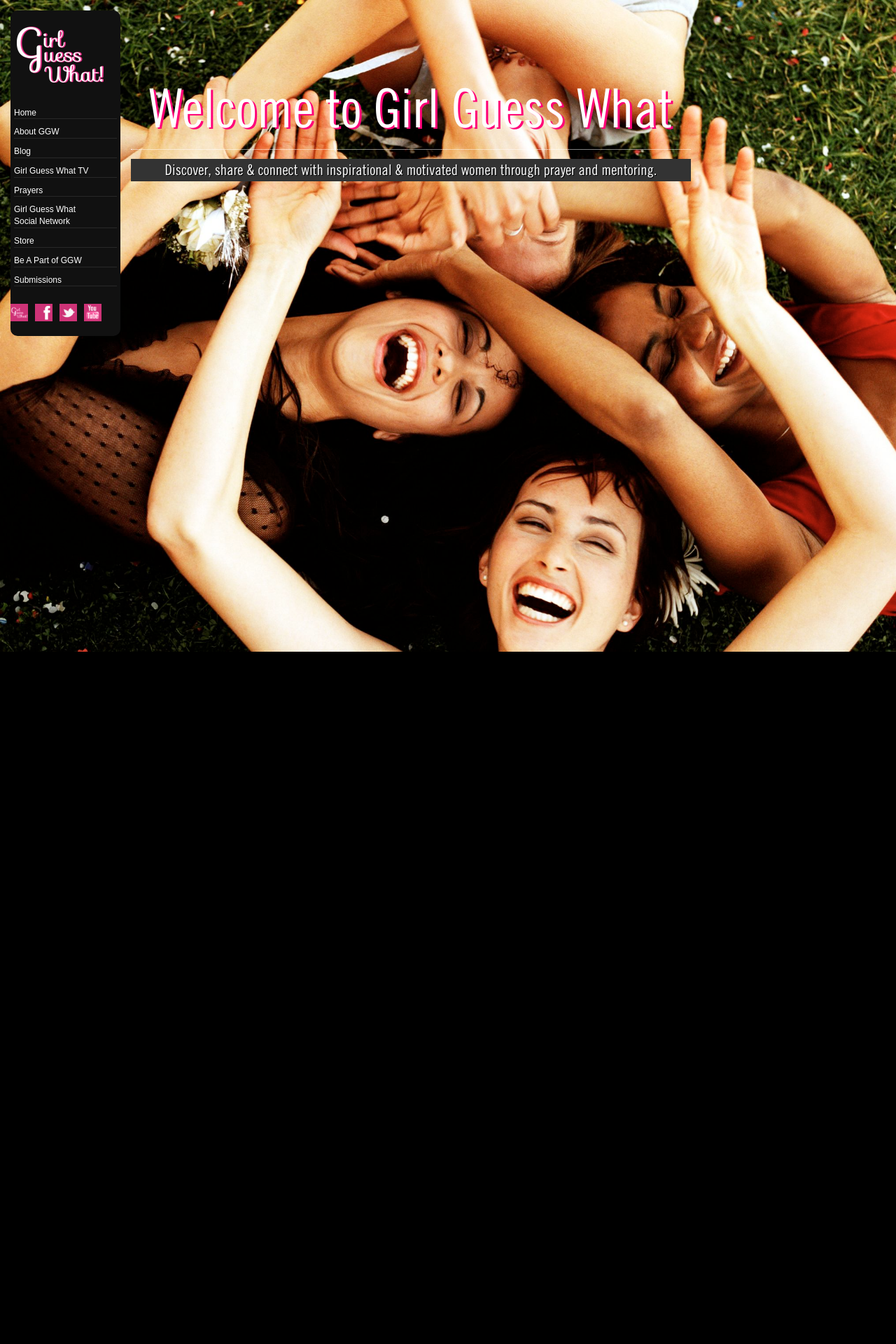
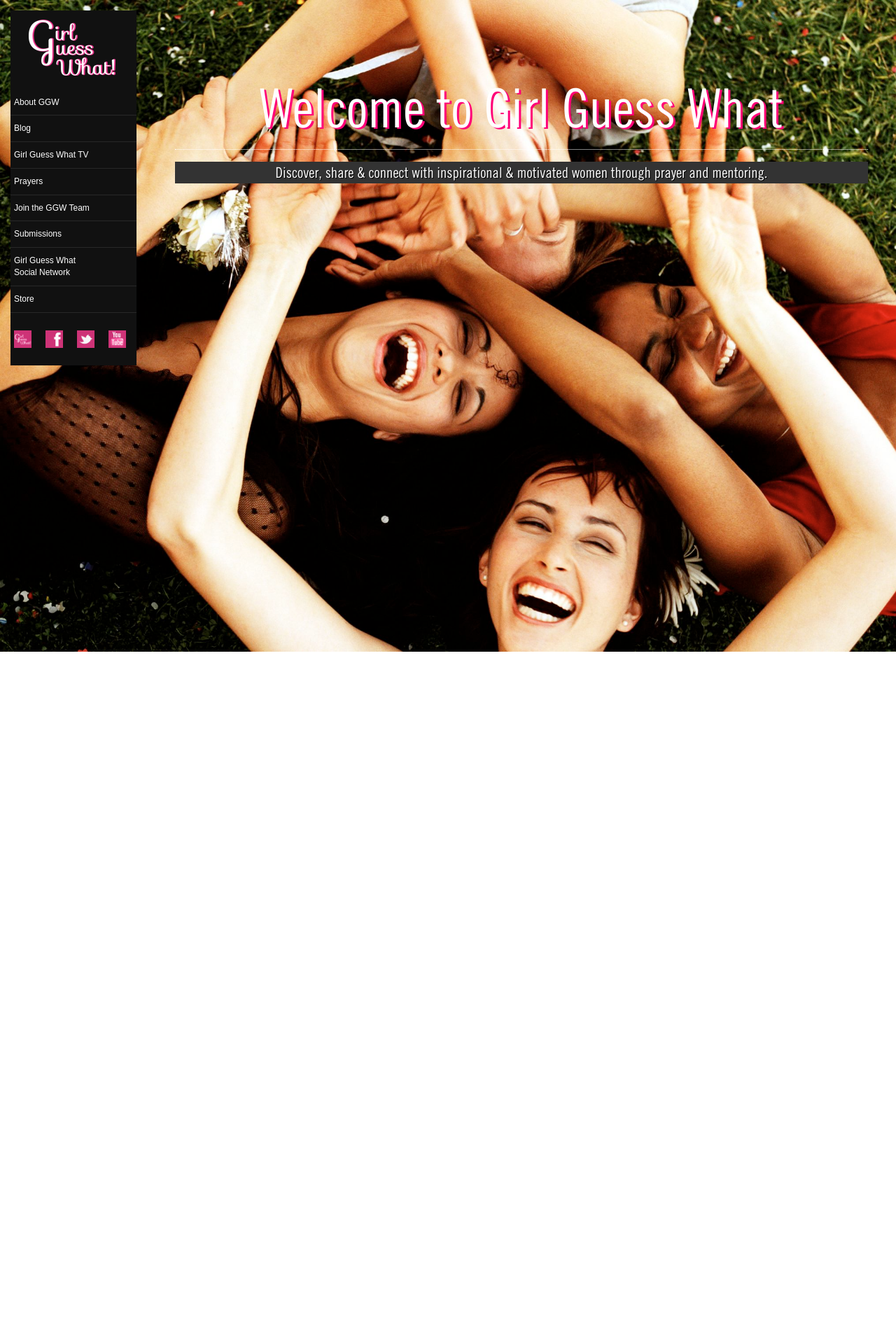
Before and after one commit to merritt212/ggw, a PHP site: page / in a window 1280 px wide. Shown: the top 1920 px of the page at 70% size. Run offline with PHP 8.4, Linux system fonts and the light colour scheme.

Commit message:
updated stucture and styling

```diff
--- a/_social/themes/dolphin/style.css
+++ b/_social/themes/dolphin/style.css
@@ -19,7 +19,7 @@ h1, h3, h4, h5 {
 font-family: 'Segoe UI', Tahoma, Arial, Verdana, sans-serif;
 font-weight: 300;
 }
-a {
+a, a:visited {
 color:#333;
 text-decoration: none;
 }
@@ -531,8 +531,7 @@ overflow: auto;
 float: left;
 }
 .message-type-map img, .message-type-map iframe {
-width: 100%;
-float: left;
+width: 100%; margin-bottom: 20px;
 }
 .message-type-image {
 float: left;
--- a/css/soul.css
+++ b/css/soul.css
@@ -36,47 +36,40 @@
 
 html { height: 100%;}
 body { margin: 0; font-family: Arial, Helvetica, sans-serif; font-size: 13px; line-height: 1.5; position: relative; height: 100%; }
-.swiper-container { width: 100%; height: 100%; color: #fff; text-align: center; }
-.red-slide { background: #ca4040; }
-.blue-slide { background: #4390ee;}
-.orange-slide { background: #ff8604; }
-.green-slide { background: #49a430; }
-.pink-slide { background: #973e76; }
-.swiper-slide .title { font-style: italic; font-size: 42px; margin-top: 80px; margin-bottom: 0; line-height: 45px; }
+.swiper-container { width: 100%; height: 100%; color: #333; }
+.swiper-slide .title { font-style: italic; font-size: 42px; margin-top: 20px; margin-bottom: 0; line-height: 45px; }
+.content { width: auto; height: 100%; overflow-y: auto; margin-left: 250px; padding-right: 40px; }
 
-.pagination { position: absolute; z-index: 20; right: 10px; bottom: 10px; }
+.pagination { position: absolute; z-index: 20; right: 10px; bottom: 10px; display:  none; }
 .swiper-pagination-switch { display: inline-block; width: 8px; height: 8px; border-radius: 8px; background: #222; margin-right: 5px; opacity: 0.8; border: 1px solid #fff; cursor: pointer; }
 .swiper-visible-switch { background: #aaa; }
 .swiper-active-switch { background: #fff; }
 h1 { font-family: 'TradeGothicCondensed'; font-size: 77px; color: #fff; padding: 0; margin: 0; font-weight: normal; }
 h2 { font-family: 'TradeGothicCondensed'; font-size: 21px; font-weight: normal; color: #fff; }
-h3 { font-family: 'TradeGothicCondensed'; font-size: 21px; font-weight: normal; color: #000; padding-left: 10px; }
-h4 { font-family: 'TradeGothicCondensed'; font-size: 17px; font-weight: normal; color: #000; padding: 0 0 10px 10px; }
-h5 { font-family: 'TradeGothicCondensed'; font-size: 17px; font-weight: bold; color: #000; padding: 0 0 0 10px; }
+h3 { font-family: 'TradeGothicCondensed'; font-size: 21px; font-weight: normal; color: #000; }
+h4 { font-family: 'TradeGothicCondensed'; font-size: 17px; font-weight: normal; color: #000; padding: 0; }
+h5 { font-family: 'TradeGothicCondensed'; font-size: 17px; font-weight: bold; color: #000; padding: 0; margin: 0; }
 
-p { padding: 0 5px; text-align: justify; font-size: .9em; }
+p { padding: 0 ; text-align: justify; font-size: .9em; }
 #response { text-align: center; margin: -10px 0 10px 0; }
 	#response p { width: 350px; margin-left: 77px; }
-#form h1 { margin-bottom: 10px; text-align: center; }
-#form ul { width: 300px; margin-left: 180px; text-align: center; }
-#form ul li { list-style: none; float: left; }
-input[type=text] { border: 1px solid #777; color: #212121; float: left; margin: 0 10px 0 0; height: 34px; padding: 5px; }
-input[type=email] { border: 1px solid #777; color: #212121; float: left; margin: 0 10px 0 0; height: 34px; padding: 5px; }
+
+input[type=text] { border: 1px solid #777; color: #212121; float: left; padding: 0; }
+input[type=email] { border: 1px solid #ccc; color: #333; padding: 7px 10px; }
 input[type=submit] { float: left; background: #46ccd0; color: #fff; border: none; padding: 8px; cursor: pointer; }
 
-nav { position: fixed; z-index: 1000; top: 15px; left: 15px; width: 157px; background: #111; text-align: left; padding: 0; margin: 0; }
-	nav .button { text-align: left; background: #111; color: #fff; line-height: 1.4em !important; margin: 0 !important; border-bottom: 1px solid #282828; border-top: none !important; border-left: none; border-right: none; width: 100%; font-size: 12px; }
+nav { position: fixed; z-index: 1000; top: 15px; left: 15px; background: #111; text-align: left; padding: 0; margin: 0; }
+
+nav .button { text-align: left; background: #111; color: #fff; line-height: 1.4em !important; border-bottom: 1px solid #282828; border-top: none !important; border-left: none; border-right: none; width: 100%; font-size: 12px; text-decoration: none; }
 	nav .button:hover { background: #ff0077; color: #fff; border-bottom: 1px solid #282828; border-top: none; border-left: none; border-right: none; height: auto; }
-	nav ul { margin: 0; padding: 0; }
-	nav li { margin: 0; border: none; list-style: none; padding: 5px; }
-    nav img { margin-left: -10px; }
-    nav a { text-decoration: none; display: block; padding: 0; }
+	nav ul { margin: 0; padding: 0; text-align: center; }
 
-#home { background: #000; position: relative; top: 0; bottom: 0; }
+    nav li { cursor: pointer; padding: 5px 0; text-align: center; margin: 0; border: none; list-style: none; text-decoration: none; display: block; }
+    nav li a { cursor: pointer; color: #fff; text-decoration: none; padding: 5px; margin: 0; display: block; }
+#home { background: url(../images/laughing.jpg) center top no-repeat #fff; background-size: 100%; position: relative; top: 0; bottom: 0; }
     #home img { width: 100%; }
-	#home h1 { width: 800px; position: absolute; top: 97px; padding: 0 !important; left: 187px; text-align: center; z-index: 10; text-shadow: 3px 2px #ff0077; border-bottom: 1px dotted #fff; }
-	#home h2 { background: #333; width: 800px; position: absolute; top: 210px; padding: 0 !important; left: 187px; text-align: center; z-index: 10; text-shadow: 1px 1px #000; }
-#content { background: #333; height: 100% !important; }
+	#home h1 { margin-top: 97px; padding: 0 !important; text-align: center; text-shadow: 3px 2px #ff0077; border-bottom: 1px dotted #fff; }
+	#home h2 { background: #333; padding: 0 !important; text-align: center; text-shadow: 1px 1px #000; }
 #about { overflow-x: hidden; overflow-y: auto; height: 800px; padding:0 20px; }
 #blog { overflow-x: hidden; overflow-y: auto; height: 800px; padding-top: 0px; }
 #videoSessions { overflow-x: hidden; overflow-y: auto; height: 800px; }
@@ -92,16 +85,75 @@ nav { position: fixed; z-index: 1000; top: 15px; left: 15px; width: 157px; backg
 .bottomSpace { height:  300px; width: 100px; display: block; }
 input[type=text] { width: 150px; }
 .navsocial { width: 25px !important; margin-right: 10px; padding: 10px 0; }
-.candles img { width: 100px; margin: 5px 0; }
 
 .vote { margin: 0 0 10px 0; }
 .vote .button { background: #ce3377 !important; color: #fff; border: none; -moz-border-radius: 2px; -webkit-border-radius: 2px; border-radius: 2px; -khtml-border-radius: 2px; }
 .submitPrayer .button { background: #ce3377 !important; color: #fff; border: none; -moz-border-radius: 2px; -webkit-border-radius: 2px; border-radius: 2px; -khtml-border-radius: 2px; margin-right: 30px; }
-.prayer { margin: 10px 10px 0 10px !important; /* border-bottom: 1px dashed #333 !important;*/ border-top: 1px dashed #333 !important; padding-top: 10px; }
+.prayer { border-top: 1px dashed #333 !important; padding: 10px; }
+.prayer:hover { background: #f7f7f7; border-top: 1px dashed #333; }
 .left { float: left !important; }
 .right { float: right !important; }
 .rc { -moz-border-radius: 10px; -webkit-border-radius: 10px; border-radius: 10px; -khtml-border-radius: 10px; }
 .clear { clear: both; }
-
 .innertube-10 { padding: 10px; }
 .innertube-20 { padding: 20px; }
+iframe { margin-bottom: 20px; display: block; }
+.leftimgfloat { float: left; margin-right: 30px; }
+.rightimgfloat { float: right; margin-left: 30px; }
+.no-bullet li { list-style: none; }
+.m0 { margin: 0; }
+.m5 { margin: 5px; }
+
+.m10 { margin: 10px; }
+.m15 { margin: 15px; }
+.m20 { margin: 20px; }
+.m-r-0 { margin-right: 0; }
+.m-r-5 { margin-right: 5px; }
+.m-r-10 { margin-right: 10px; }
+.m-r-15 { margin-right: 15px; }
+.m-r-20 { margin-right: 20px; }
+
+
+.m-l-0 { margin-left: 0; }
+.m-l-5 { margin-left: 5px; }
+.m-l-10 { margin-left: 10px; }
+.m-l-15 { margin-left: 15px; }
+.m-l-20 { margin-left: 20px; }
+
+.m-b-0 { margin-bottom: 0; }
+.m-b-5 { margin-bottom: 5px; }
+.m-b-10 { margin-bottom: 10px; }
+.m-b-15 { margin-bottom: 15px; }
+.m-b-20 { margin-bottom: 20px; }
+
+.p0 { padding: 0; }
+.p5 { padding: 5px; }
+.p10 { padding: 10px; }
+.p15 { padding: 15px; }
+.p20 { padding: 20px; }
+
+.p-r-0 { padding-right: 0; }
+.p-r-5 { padding-right: 5px; }
+.p-r-10 { padding-right: 10px; }
+.p-r-15 { padding-right: 15px; }
+.p-r-20 { padding-right: 20px; }
+
+.p-l-0 { padding-left: 0; }
+.p-l-5 { padding-left: 5px; }
+.p-l-10 { padding-left: 10px; }
+.p-l-15 { padding-left: 15px; }
+.p-l-20 { padding-left: 20px; }
+
+.p-b-5 { padding-bottom: 0; }
+.p-b-0 { padding-bottom: 5px; }
+.p-b-10 { padding-bottom: 10px; }
+.p-b-15 { padding-bottom: 15px; }
+.p-b-20 { padding-bottom: 20px; }
+.candles { width: 100px; }
+.candles a { background: #ce3377; color: #fff; display: block; -moz-border-radius: 4px; -webkit-border-radius: 4px; border-radius: 4px; -khtml-border-radius: 4px; padding: 5px 10px; text-decoration: none; text-align: center; }
+.candles a:hover { background: #ff0077; color: #fff; }
+table { width: 100%; border: 0; }
+
+td { padding: 10px; }
+.table-striped tr:nth-child(even) { background: #f7f7f7; }
+.table-striped tr:hover { background: #f0f0f0; }
--- a/index.html
+++ b/index.html
@@ -21,20 +21,146 @@
 </head>
 <body>
   <div class="swiper-container">
-<nav class="rc">
-  <ul class="button-group-docs no-bullet">
+      <div class="swiper-wrapper">
+      <div class="swiper-slide" id="home">
+        <div class="content">
+          <h1>Welcome to Girl Guess What</h1>
+          <h2>Discover, share & connect with inspirational & motivated women through prayer and mentoring.</h2>
+        </div>
+      </div>
+      <div class="swiper-slide">
+        <div class="content">
+            <div class="title">About Girl Guess What</div>
+             <p>Girl Guess What is a faith based women's organization geared to enlighten, empower, and unite women from all walks of life. We are a social media network dedicated to women's life stories. We represent women that have experienced God's power or yearn for it. We Stand for a new era of women that are trusting God on their journey to fulfill their God given purpose.</p>
 
-    <li><a href="#" class="innertube-10"><img src="images/girl_guess_what_logo_nav.png" alt="Girl Guess What Logo" /></a></li>
-    <li><a href="#" class="button">Home</a></li>
-    <li><a href="#about" class="button">About GGW</a></li>
-    <li><a href="#blog" class="button">Blog</a></li>
-    <li><a href="#videoSessions" class="button">Girl Guess What TV</a></li>
-    <li><a href="#prayers" class="button">Prayers</a></li>
-    <li><a href="http://girlguesswhat.com/social" class="button">Girl Guess What<br> Social Network</a></li>
-    <li><a href="http://jckvh.ezkhd.servertrust.com/" target="_blank" class="button">Store</a></li>
-    <li><a href="#join" class="button">Be A Part of GGW</a></li>
+              <h5>Mission</h5>
+              <p>To showcase and raise awareness of God operating throughout the world in many women's lives. Girl Guess What offers a network of prayer and mentorship that inspires, uplifts, and connects women globally. We, at GGW, provide a platform for a diverse group of women who share about life through testimonies that impact their beliefs, faith, health, culture, daily challenges, experiences, relationships, goals, purpose, success, and interests creating a virtual sisterhood.</p>
+              <h5>Vision</h5>
+              <p>
+Girl Guess What envisions that by showcasing life stories we are able to bring each other closer to God. We hope this gives women an opportunity to voice themselves in a intimate setting where they can achieve personal fulfillment and growth. As a sisterhood we are motivated to join together to receive healing, clarity, hope, peace, deliverance, love, and favor. We pray women will fellowship and encounter God now!</p>
 
-    <li><a href="#contactUs" class="button">Submissions</a></li>
+            <p>
+                <h5>Board of Directors</h5>
+                <img alt="Marriam Chafera" src="images/marriam_chafera_small.jpg" title="Marriam Chafera" class="leftimgfloat">
+                <h5>Marriam Mcmillian</h5> - <em>CEO, Founder</em><br>
+                <a href="mailto:marriam@girlguesswhat.com?subject=Girl Guess What Inquiry">marriam@girlguesswhat.com</a>
+                <br><br>
+                <strong>Marriam Chafera McMillian</strong> is an actress, designer, and philanthropist. Born and raised in New York and Dallas, McMillian attended Texas Southern University majoring in business management, and California Design College majoring in fashion design. The founding of "<strong>Girl Guess What</strong>" stemmed from a testimony of her own, the power to overcome many obstacles, and eventually rising to the beginning of something new and refreshing in her life. As a woman of God, McMillian believes one of her many callings will materialize through acting and "Girl Guess What", an organization that will touch and empower the lives of woman of all ages.
+            </p>
+
+
+      </div>
+      </div>
+      <div class="swiper-slide">
+        <div class="content">
+            <div class="title">Blog</div>
+        </div>
+      </div>
+      <div class="swiper-slide">
+        <div class="content">
+            <div class="title">Girl Guess What TV</div>
+            <h4>Description about this section goes here.</h4>
+            <iframe src="http://player.vimeo.com/video/18886355?title=0&amp;byline=0&amp;portrait=0" width="100%" height="370" frameborder="0" webkitallowfullscreen="" mozallowfullscreen="" allowfullscreen=""></iframe>
+            <iframe src="http://player.vimeo.com/video/18952185?title=0&amp;byline=0&amp;portrait=0" width="100%" height="370" frameborder="0" webkitallowfullscreen="" mozallowfullscreen="" allowfullscreen=""></iframe>
+
+            <iframe src="http://player.vimeo.com/video/18967093?title=0&amp;byline=0&amp;portrait=0" width="100%" height="370" frameborder="0" webkitallowfullscreen="" mozallowfullscreen="" allowfullscreen=""></iframe>
+
+            <iframe src="http://player.vimeo.com/video/18886355?title=0&amp;byline=0&amp;portrait=0" width="100%" height="370" frameborder="0" webkitallowfullscreen="" mozallowfullscreen="" allowfullscreen=""></iframe>
+
+            <iframe src="http://player.vimeo.com/video/18952185?title=0&amp;byline=0&amp;portrait=0" width="100%" height="370" frameborder="0" webkitallowfullscreen="" mozallowfullscreen="" allowfullscreen=""></iframe>
+
+            <iframe src="http://player.vimeo.com/video/18967093?title=0&amp;byline=0&amp;portrait=0" width="100%" height="370" frameborder="0" webkitallowfullscreen="" mozallowfullscreen="" allowfullscreen=""></iframe>
+
+            <iframe src="http://player.vimeo.com/video/18886355?title=0&amp;byline=0&amp;portrait=0" width="100%" height="370" frameborder="0" webkitallowfullscreen="" mozallowfullscreen="" allowfullscreen=""></iframe>
+
+            <iframe src="http://player.vimeo.com/video/18952185?title=0&amp;byline=0&amp;portrait=0" width="100%" height="370" frameborder="0" webkitallowfullscreen="" mozallowfullscreen="" allowfullscreen=""></iframe>
+
+            <iframe src="http://player.vimeo.com/video/18967093?title=0&amp;byline=0&amp;portrait=0" width="100%" height="370" frameborder="0" webkitallowfullscreen="" mozallowfullscreen="" allowfullscreen=""></iframe>
+        </div>
+      </div>
+      <div class="swiper-slide">
+        <div class="content" id="prayers">
+            <div class="title">Prayers</div>
+            <p>Share your heart's prayers and we will join you in prayer.</p>
+
+
+            <table cellpadding="0" cellspacing="0" border="0" class="table-striped">
+                <tr>
+                    <td>
+                        <p><strong>Marriam Chafera Mcmillian</strong><br>
+                        I'm praying for peace and guidance on my new journey this year.</p>
+                    </td>
+                    <td class="candles">
+                        <img src="images/candle4.png" alt="4 Prayers">
+                        <a href="#">Praying for you</a>
+                    </td>
+                </tr>
+                <tr>
+                    <td>
+                        <p><strong>Marriam Chafera Mcmillian</strong><br>
+                        I'm praying for peace and guidance on my new journey this year.</p>
+                    </td>
+                    <td class="candles">
+                        <img src="images/candle4.png" alt="4 Prayers">
+                        <a href="#">Praying for you</a>
+                    </td>
+                </tr>
+            </table>
+        </div>
+      </div>
+      <div class="swiper-slide">
+        <div class="content">
+            <div class="title">Join the Girl Guess What Team</div>
+            <p>To inspire and connect women from all walks of life through their life stories</p>
+        </div>
+      </div>
+      <div class="swiper-slide">
+        <div class="content">
+            <div class="title">Submissions</div>
+            <p>
+                <h5>Marriam Mcmillian</h5> - <em>CEO, Founder</em><br>
+                <a href="mailto:marriam@girlguesswhat.com?subject=Girl Guess What Inquiry">marriam@girlguesswhat.com</a>
+            </p>
+            <h4>Join Our Growing Community</h4>
+            <ul class="no-bullet p0">
+              <li class="left m-r-10"><a href="http://girlguesswhat.com/social" target="_blank"><img src="images/social_girl_guess_what_logo.jpg" alt="Join the Girl Guess What Network"></a></li>
+              <li class="left m-r-10"><a href="https://www.facebook.com/pages/Girl-Guess-What/442642842456074" target="_blank"><img src="images/social_facebook.jpg" alt="Like Girl Guess What on Facebook"></a></li>
+              <li class="left m-r-10"><a href="http://twitter.com/girlguesswhattv" target="_blank"><img src="images/social_twitter.jpg" alt="Follow Girl Guess What on Twiiter"></a></li>
+              <li class="left"><a href="http://youtube.com/girlguesswhat" target="_blank"><img src="images/social_youtube.jpg" alt="Subscribe to Girl Guess What on Youtube"></a></li>
+            <div class="clear"></div>
+
+            </ul>
+            <h4>Submit Your Story</h4>
+            <p>
+              Submit your story to <a href="mailto:submissions@girlguesswhat.com?subject=Girl Guess What Story Submission">submissions@girlguesswhat.com</a>.
+            </p>
+
+            <h4 class="p0">Join our email list and stay up to date</h4>
+<form action="http://girlguesswhat.us4.list-manage.com/subscribe/post?u=0fe97e8e083d6ccf41fe36f68&amp;id=2df20f1dd4" method="post" id="mc-embedded-subscribe-form" name="mc-embedded-subscribe-form" class="validate" target="_blank" novalidate="">
+    <ul class="no-bullet p0">
+      <li class="left m-r-10"><input type="email" value="" name="EMAIL" id="mce-EMAIL" placeholder="email address" required=""></li>
+      <li class="left"><input type="submit" value="Subscribe" name="subscribe" id="mc-embedded-subscribe"></li>
+    </ul>
+  <div class="clear"></div>
+</form>
+        </div>
+      </div>
+    </div>
+    <div class="pagination"></div>
+</div>
+
+<nav class="mainnav">
+  <ul class="button-group-docs no-bullet" id="navsection">
+    <li><img src="images/girl_guess_what_logo_nav.png" alt="Girl Guess What Logo" /></li>
+    <li class="button"><a>About GGW</a></li>
+    <li class="button"><a>Blog</a></li>
+    <li class="button"><a>Girl Guess What TV</a></li>
+    <li class="button"><a>Prayers</a></li>
+    <li class="button"><a>Join the GGW Team</a></li>
+    <li class="button"><a>Submissions</a></li>
+
+    <li class="button"><a href="http://girlguesswhat.com/social">Girl Guess What<br> Social Network</a></li>
+    <li class="button"><a href="http://jckvh.ezkhd.servertrust.com/" target="_blank">Store</a></li>
     <li>
     <ul class="no-bullet" id="navsocial">
         <li class="left"><a href="http://girlguesswhat.com/social" target="_blank"><img src="images/social_girl_guess_what_logo.jpg" alt="Join the Girl Guess What Network" class="navsocial" /></a></li>
@@ -43,48 +169,20 @@
         <li class="left"><a href="http://youtube.com/girlguesswhat" target="_blank"><img src="images/social_youtube.jpg" alt="Subscribe to Girl Guess What on Youtube" class="navsocial" /></a></li>
         </li>
     </ul>
-
 </nav>
-      <div class="swiper-wrapper">
-
-      <div class="swiper-slide" id="home">
-          <a name="home"></a>
-          <h1>Welcome to Girl Guess What</h1>
-          <h2>Discover, share & connect with inspirational & motivated women through prayer and mentoring.</h2>
-          <img src="images/laughing.jpg" alt="Girl Guess What" />
-      </div>
-      <div class="swiper-slide blue-slide">
-        <div class="title">Slide 2</div>
-      </div>
-      <div class="swiper-slide orange-slide">
-        <div class="title">Slide 3</div>
-      </div>
-      <div class="swiper-slide green-slide">
-        <div class="title">Slide 4</div>
-      </div>
-      <div class="swiper-slide pink-slide">
-
-        <div class="title">Slide 5</div>
-      </div>
-      <div class="swiper-slide red-slide">
-        <div class="title">Slide 6</div>
-      </div>
-      <div class="swiper-slide blue-slide">
-        <div class="title">Slide 7</div>
-      </div>
-      <div class="swiper-slide orange-slide">
-        <div class="title">Slide 8</div>
-      </div>
-    </div>
-    <div class="pagination"></div>
-  </div>
   <script src="js/jquery-1.10.1.min.js"></script>
   <script src="js/idangerous.swiper-2.1.min.js"></script>
   <script>
-  var mySwiper = new Swiper('.swiper-container',{
-    pagination: '.pagination',
-    paginationClickable: true
-  })
+$(document).ready(function() {
+    var mySwiper = new Swiper('.swiper-container',{
+        pagination: '.pagination',
+        paginationClickable: true
+    });
+    $(".mainnav").on('click', '#navsection li', function(){
+
+        mySwiper.swipeTo($(this).index(), 500);
+    });
+});
   </script>
 </body>
 </html>
```
